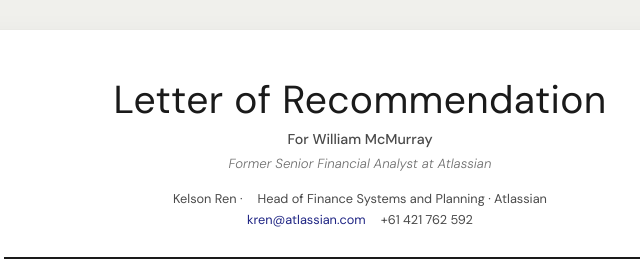
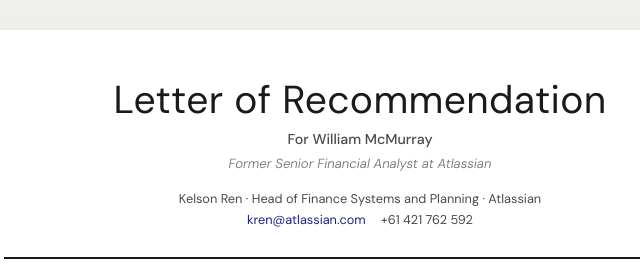
Before and after one commit to william-mcmurray/letter-of-rec, a plain HTML site: page index.html in a window 1280 px wide. Shown: the top 279 px of the page, 280-920 px from the left. Drawn offline with Linux system fonts and the light colour scheme.

Commit message:
Update index.html

```diff
--- a/index.html
+++ b/index.html
@@ -176,8 +176,7 @@
             <div class="tagline">For William McMurray</div>
             <div class="tagline-italic">Former Senior Financial Analyst at Atlassian</div>
             <div class="contact-row">
-                <span>Kelson Ren · </span>
-                <span>Head of Finance Systems and Planning · Atlassian</span>
+                <span>Kelson Ren · Head of Finance Systems and Planning · Atlassian</span>
             </div>
             <div class="contact-row">
                 <span><a href="mailto:kren@atlassian.com">kren@atlassian.com</a></span>
```
